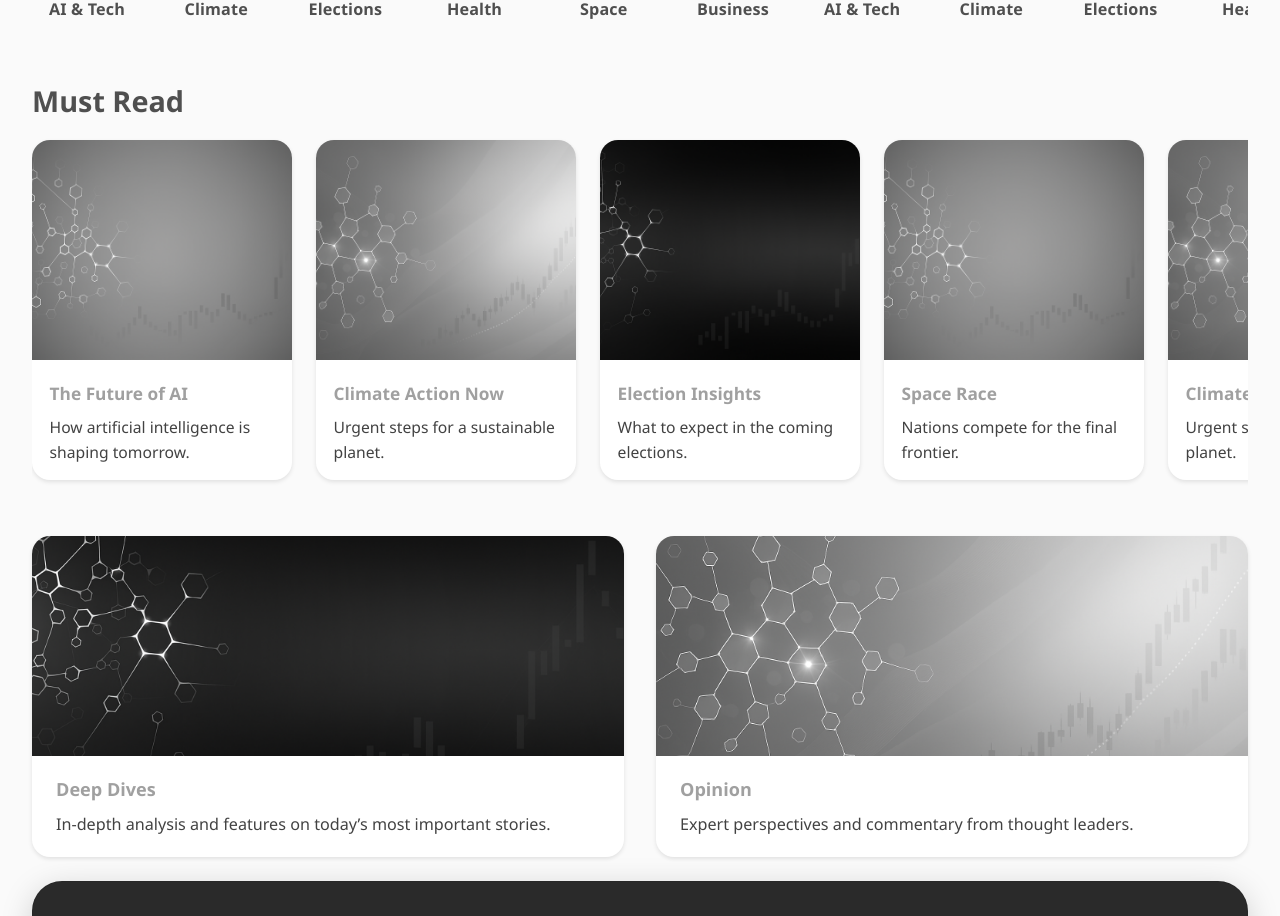
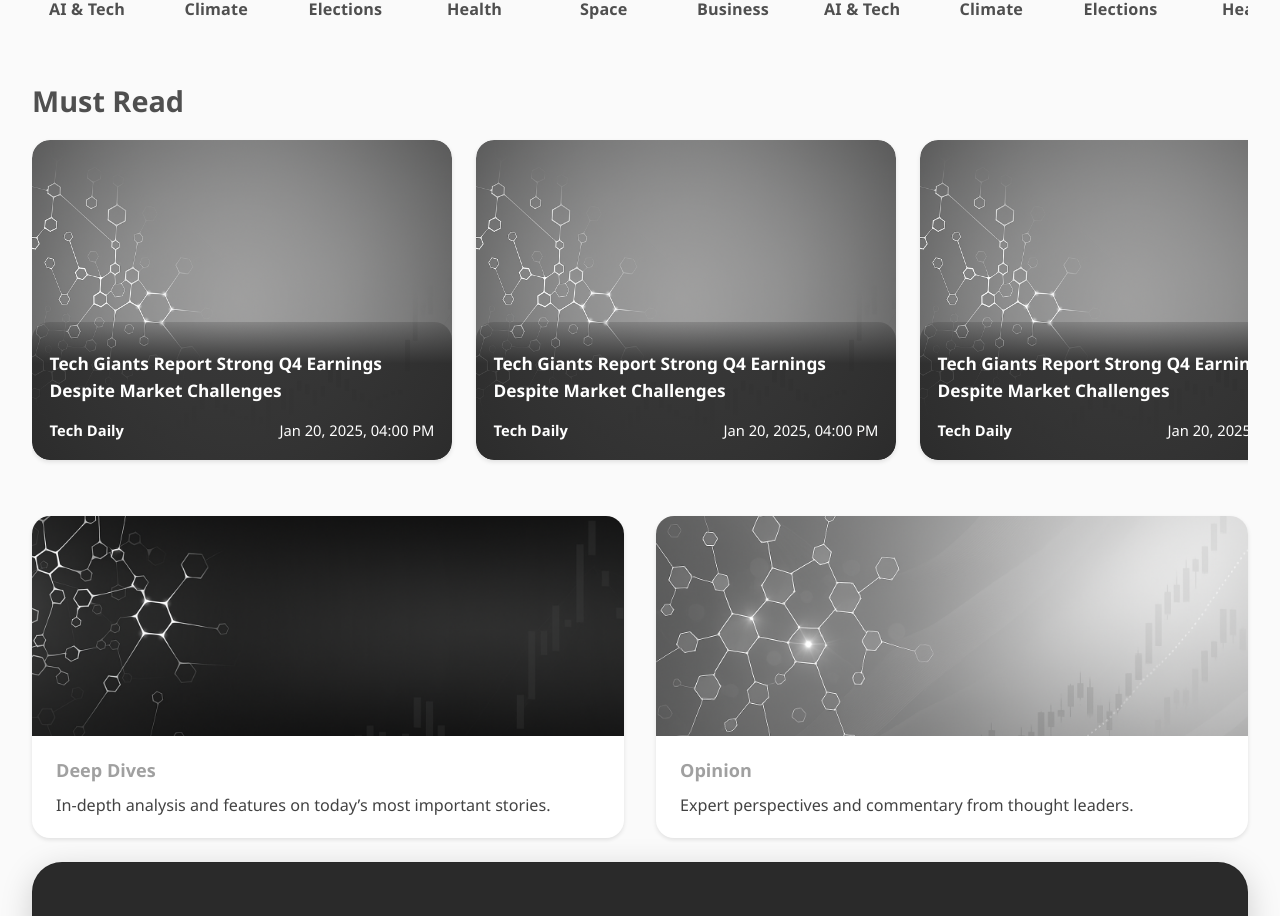
Before and after one commit to ayush-sleeping/DailyBuzz, a React (Vite) app: page / in a window 1280 px wide. Shown: the part 1337-2253 px from the top of the page. Built offline with nearby package versions, Linux system fonts and the light colour scheme.

Commit message:
changes in must read section

```diff
--- a/src/components/MustReadSlider/MustReadSlider.css
+++ b/src/components/MustReadSlider/MustReadSlider.css
@@ -21,40 +21,72 @@
   padding-bottom: 1rem;
 }
 .must-read-card {
-  min-width: 260px;
-  max-width: 320px;
+  min-width: 420px;
+  max-width: 440px;
   background: #fff;
   border-radius: 18px;
   display: flex;
   flex-direction: column;
-  align-items: flex-start;
+  align-items: stretch;
   transition: box-shadow 0.18s, transform 0.18s;
   cursor: pointer;
-    box-shadow: 0 2px 4px rgba(0, 0, 0, 0.1);
+  box-shadow: 0 2px 4px rgba(0, 0, 0, 0.1);
+  overflow: hidden;
 }
 .must-read-card:hover {
   transform: translateY(-4px) scale(1.04);
 }
 .must-read-img {
   width: 100%;
-  height: 220px;
+  height: 320px; /* or your chosen height */
   background-size: cover;
   background-position: center;
-  border-radius: 18px 18px 0 0;
-  margin-bottom: 0.7rem;
+  border-radius: 18px;
+  margin: 0;
+  position: relative;
+  display: flex;
+  align-items: flex-end;
+  overflow: hidden;
 }
-.must-read-content {
-  padding: 0 1.1rem;
+
+.must-read-overlay {
+  width: 100%;
+  background: linear-gradient(to top, rgba(34,34,34,0.82) 70%, rgba(34,34,34,0.18) 100%);
+  color: #fff;
+  padding: 1.2rem 1.1rem 1.1rem 1.1rem;
+  border-radius: 18px;
+  position: absolute;
+  left: 0;
+  bottom: 0;
+  z-index: 2;
+  display: flex;
+  flex-direction: column;
+  gap: 0.3rem;
+}
+.must-read-meta {
+  display: flex;
+  justify-content: space-between;
+  align-items: center;
+  font-size: 0.92rem;
+  color: #888;
+  margin-top: 0.3rem;
+}
+.must-read-source {
+  font-weight: 600;
+  color: #fff;
+}
+.must-read-date {
+  color: #fff;
 }
 .must-read-card-title {
   font-size: 1.08rem;
   font-weight: 700;
   margin: 0.5rem 0 0.3rem 0;
-  color: #A0A0A0;
+  color: #fff;
 }
 .must-read-summary {
   font-size: 0.98rem;
-  color: #222;
+  color: #fff;
     margin: 0.5rem 0 0.9rem 0;
   opacity: 0.85;
 }
--- a/src/components/MustReadSlider/MustReadSlider.jsx
+++ b/src/components/MustReadSlider/MustReadSlider.jsx
@@ -6,28 +6,74 @@ import banner2 from '../../assets/banner2.png';
 import banner3 from '../../assets/banner3.png';
 
 const mustRead = [
-  { title: 'The Future of AI', image: banner2, summary: 'How artificial intelligence is shaping tomorrow.' },
-  { title: 'Climate Action Now', image: banner3, summary: 'Urgent steps for a sustainable planet.' },
-  { title: 'Election Insights', image: banner1, summary: 'What to expect in the coming elections.' },
-  { title: 'Space Race', image: banner2, summary: 'Nations compete for the final frontier.' },
-  { title: 'Climate Action Now', image: banner3, summary: 'Urgent steps for a sustainable planet.' },
-  { title: 'Election Insights', image: banner1, summary: 'What to expect in the coming elections.' },
-  { title: 'Space Race', image: banner2, summary: 'Nations compete for the final frontier.' },
-  { title: 'Climate Action Now', image: banner3, summary: 'Urgent steps for a sustainable planet.' },
-  { title: 'Election Insights', image: banner1, summary: 'What to expect in the coming elections.' },
-  { title: 'Space Race', image: banner2, summary: 'Nations compete for the final frontier.' },
+  {
+    title: 'Tech Giants Report Strong Q4 Earnings Despite Market Challenges',
+    source: 'Tech Daily',
+    publishedAt: '2025-01-20T16:00:00Z',
+    image: banner2
+  },
+  // ...other items as before
+  {
+    title: 'Tech Giants Report Strong Q4 Earnings Despite Market Challenges',
+    source: 'Tech Daily',
+    publishedAt: '2025-01-20T16:00:00Z',
+    image: banner2
+  },
+  {
+    title: 'Tech Giants Report Strong Q4 Earnings Despite Market Challenges',
+    source: 'Tech Daily',
+    publishedAt: '2025-01-20T16:00:00Z',
+    image: banner2
+  },
+  {
+    title: 'Tech Giants Report Strong Q4 Earnings Despite Market Challenges',
+    source: 'Tech Daily',
+    publishedAt: '2025-01-20T16:00:00Z',
+    image: banner2
+  },
+  {
+    title: 'Tech Giants Report Strong Q4 Earnings Despite Market Challenges',
+    source: 'Tech Daily',
+    publishedAt: '2025-01-20T16:00:00Z',
+    image: banner2
+  },
+  {
+    title: 'Tech Giants Report Strong Q4 Earnings Despite Market Challenges',
+    summary: 'Major technology companies continue to show resilience with impressive quarterly results, beating analyst expectations across the board.',
+    source: 'Tech Daily',
+    publishedAt: '2025-01-20T16:00:00Z',
+    image: banner2
+  },
 ];
 
+function formatDate(dateString) {
+  if (!dateString) return '';
+  const date = new Date(dateString);
+  return date.toLocaleString('en-US', {
+    year: 'numeric',
+    month: 'short',
+    day: 'numeric',
+    hour: '2-digit',
+    minute: '2-digit',
+    hour12: true
+  });
+}
 const MustReadSlider = () => (
   <section className="must-read-section">
     <h3 className="must-read-title">Must Read</h3>
     <div className="must-read-slider">
       {mustRead.map((item, idx) => (
         <div className="must-read-card" key={item.title + idx}>
-          <div className="must-read-img" style={{ backgroundImage: `url(${item.image})` }} />
-          <div className="must-read-content">
-            <h4 className="must-read-card-title">{item.title}</h4>
-            <p className="must-read-summary">{item.summary}</p>
+          <div className="must-read-img" style={{ backgroundImage: `url(${item.image})` }}>
+            <div className="must-read-overlay">
+              {item.title && <h4 className="must-read-card-title">{item.title}</h4>}
+              {item.source && (
+                <div className="must-read-meta">
+                  <span className="must-read-source">{item.source}</span>
+                  <span className="must-read-date">{formatDate(item.publishedAt)}</span>
+                </div>
+              )}
+            </div>
           </div>
         </div>
       ))}
```
